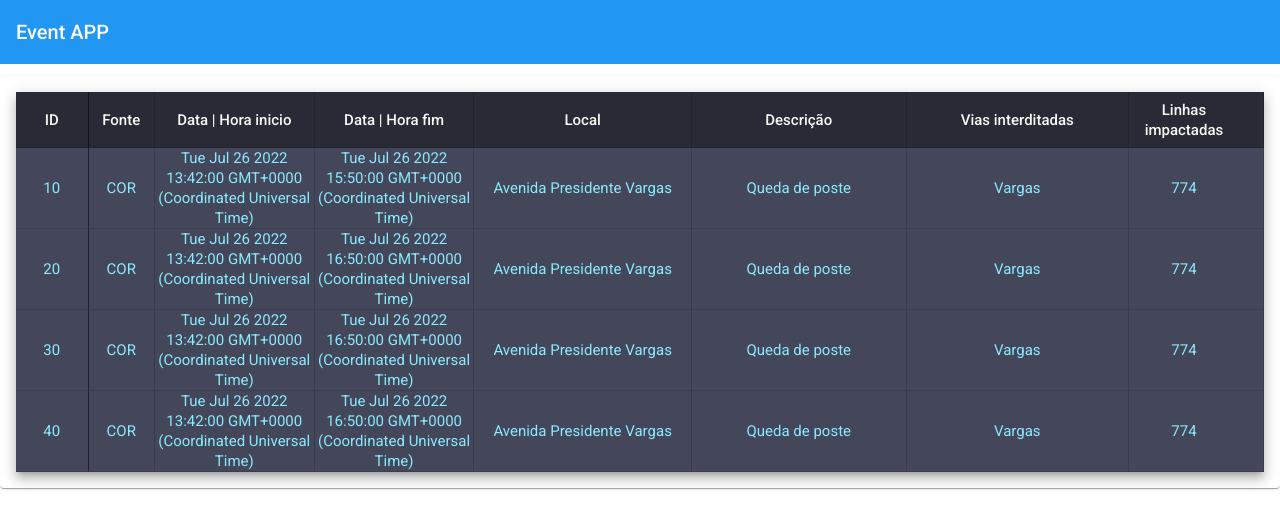
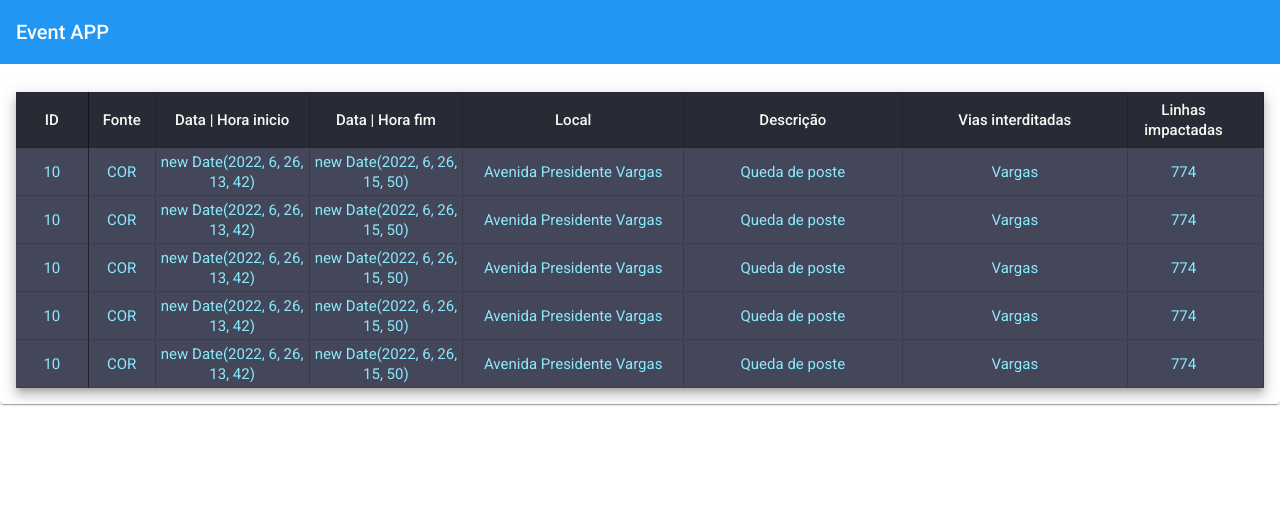
Before and after one commit to FellipeToledo/Event-APP, an Angular app: page /events in a window 1280 px wide. Shown: the top 528 px of the page. Built offline with nearby package versions, Linux system fonts and the light colour scheme.

Commit message:
Implemented http get call

```diff
--- a/src/app/events/events/events.component.ts
+++ b/src/app/events/events/events.component.ts
@@ -1,4 +1,5 @@
 import { Component, OnInit } from '@angular/core';
+import { Observable } from 'rxjs';
 
 import { Event } from '../model/event';
 import { EventService } from '../service/event.service';
@@ -10,12 +11,7 @@ import { EventService } from '../service/event.service';
 })
 export class EventsComponent implements OnInit {
 
-  events: Event[] = [
-  {_id: 10, source: 'COR', localDateTime: new Date(), startingDateTime: new Date(2022, 6, 26, 13, 42), endDateTime: new Date(2022, 6, 26, 15, 50),  location: 'Avenida Presidente Vargas', description: 'Queda de poste', blockedRoads: 'Vargas', impactedLines: '774'},
-  {_id: 20, source: 'COR', localDateTime: new Date(), startingDateTime: new Date(2022, 6, 26, 13, 42), endDateTime: new Date(2022, 6, 26, 16, 50), location: 'Avenida Presidente Vargas', description: 'Queda de poste', blockedRoads: 'Vargas', impactedLines: '774'},
-  {_id: 30, source: 'COR', localDateTime: new Date(), startingDateTime: new Date(2022, 6, 26, 13, 42), endDateTime: new Date(2022, 6, 26, 16, 50), location: 'Avenida Presidente Vargas', description: 'Queda de poste', blockedRoads: 'Vargas', impactedLines: '774'},
-  {_id: 40, source: 'COR', localDateTime: new Date(), startingDateTime: new Date(2022, 6, 26, 13, 42), endDateTime: new Date(2022, 6, 26, 16, 50), location: 'Avenida Presidente Vargas', description: 'Queda de poste', blockedRoads: 'Vargas', impactedLines: '774'},
-  ];
+  events: Observable<Event[]>;
   displayedColumns = ['_id', 'source', /*'localDateTime',*/ 'startingDateTime', 'endDateTime' , 'location', 'description', 'blockedRoads', 'impactedLines'];
 
    //eventService: EventService;
--- a/src/app/events/service/event.service.ts
+++ b/src/app/events/service/event.service.ts
@@ -1,20 +1,22 @@
 import { Injectable } from '@angular/core';
 import { HttpClient } from "@angular/common/http";
+import { first, tap } from 'rxjs';
 
 @Injectable({
   providedIn: 'root'
 })
 export class EventService {
 
+  private readonly API = '/assets/events.json';
+
 constructor(private httpClient: HttpClient) { }
 
-list(){
-  return [
-    {_id: 10, source: 'COR', localDateTime: new Date(), startingDateTime: new Date(2022, 6, 26, 13, 42), endDateTime: new Date(2022, 6, 26, 15, 50),  location: 'Avenida Presidente Vargas', description: 'Queda de poste', blockedRoads: 'Vargas', impactedLines: '774'},
-    {_id: 20, source: 'COR', localDateTime: new Date(), startingDateTime: new Date(2022, 6, 26, 13, 42), endDateTime: new Date(2022, 6, 26, 16, 50), location: 'Avenida Presidente Vargas', description: 'Queda de poste', blockedRoads: 'Vargas', impactedLines: '774'},
-    {_id: 30, source: 'COR', localDateTime: new Date(), startingDateTime: new Date(2022, 6, 26, 13, 42), endDateTime: new Date(2022, 6, 26, 16, 50), location: 'Avenida Presidente Vargas', description: 'Queda de poste', blockedRoads: 'Vargas', impactedLines: '774'},
-    {_id: 40, source: 'COR', localDateTime: new Date(), startingDateTime: new Date(2022, 6, 26, 13, 42), endDateTime: new Date(2022, 6, 26, 16, 50), location: 'Avenida Presidente Vargas', description: 'Queda de poste', blockedRoads: 'Vargas', impactedLines: '774'},
-    ];
+list(): any{
+  return this.httpClient.get<Event[]>(this.API)
+  .pipe(
+    first(),
+    tap(events =>console.log(events))
+  );
 }
 
 }
--- /dev/null
+++ b/src/assets/events.json
@@ -0,0 +1,57 @@
+[
+  {
+    "_id": "10",
+    "source": "COR",
+    "localDateTime": "new Date()",
+    "startingDateTime": "new Date(2022, 6, 26, 13, 42)",
+    "endDateTime": "new Date(2022, 6, 26, 15, 50)",
+    "location": "Avenida Presidente Vargas",
+    "description": "Queda de poste",
+    "blockedRoads": "Vargas",
+    "impactedLines": "774"
+  },
+  {
+    "_id": "10",
+    "source": "COR",
+    "localDateTime": "new Date()",
+    "startingDateTime": "new Date(2022, 6, 26, 13, 42)",
+    "endDateTime": "new Date(2022, 6, 26, 15, 50)",
+    "location": "Avenida Presidente Vargas",
+    "description": "Queda de poste",
+    "blockedRoads": "Vargas",
+    "impactedLines": "774"
+  },
+  {
+    "_id": "10",
+    "source": "COR",
+    "localDateTime": "new Date()",
+    "startingDateTime": "new Date(2022, 6, 26, 13, 42)",
+    "endDateTime": "new Date(2022, 6, 26, 15, 50)",
+    "location": "Avenida Presidente Vargas",
+    "description": "Queda de poste",
+    "blockedRoads": "Vargas",
+    "impactedLines": "774"
+  },
+  {
+    "_id": "10",
+    "source": "COR",
+    "localDateTime": "new Date()",
+    "startingDateTime": "new Date(2022, 6, 26, 13, 42)",
+    "endDateTime": "new Date(2022, 6, 26, 15, 50)",
+    "location": "Avenida Presidente Vargas",
+    "description": "Queda de poste",
+    "blockedRoads": "Vargas",
+    "impactedLines": "774"
+  },
+  {
+    "_id": "10",
+    "source": "COR",
+    "localDateTime": "new Date()",
+    "startingDateTime": "new Date(2022, 6, 26, 13, 42)",
+    "endDateTime": "new Date(2022, 6, 26, 15, 50)",
+    "location": "Avenida Presidente Vargas",
+    "description": "Queda de poste",
+    "blockedRoads": "Vargas",
+    "impactedLines": "774"
+  }
+]
```
